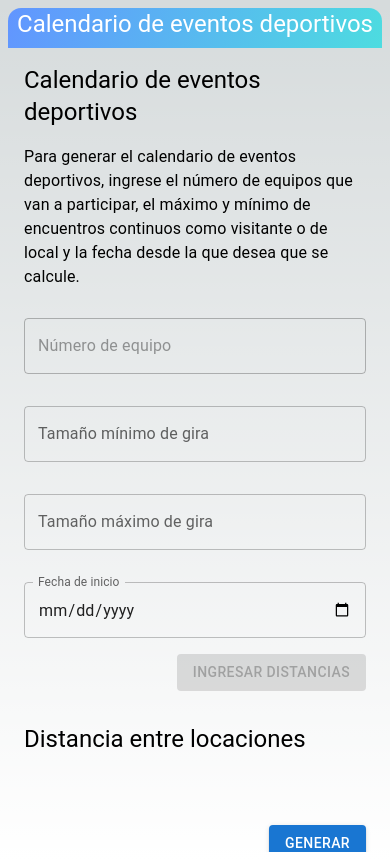
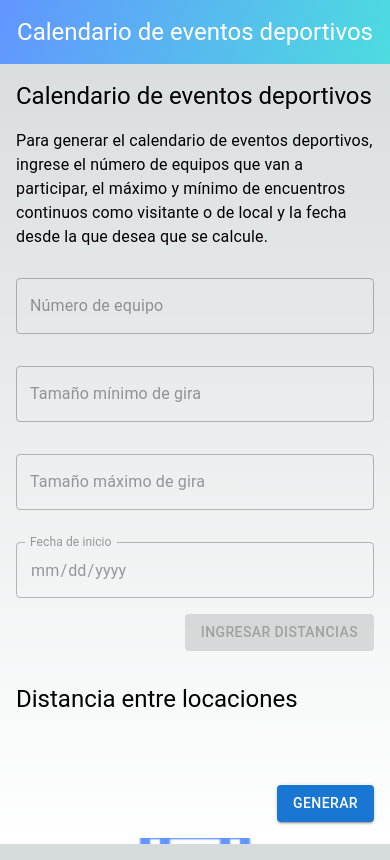
Before and after one commit to fauchx/CalDepF, a Next.js app in the folder CalDepGUIFuentes/: page / in a window 390 px wide. Both pictures are taken after a click on the button "INGRESAR DISTANCIAS". Built offline with nearby package versions, Linux system fonts and the light colour scheme.

Commit message:
Fix rangos de textfields y disable botones

```diff
--- a/CalDepGUIFuentes/components/TresColumnas.tsx
+++ b/CalDepGUIFuentes/components/TresColumnas.tsx
@@ -28,6 +28,7 @@ const PrimeraColumna: React.FC<{
                     margin="normal"
                     onChange={onNumEquiposChange}
                     disabled={disabled}
+                    inputProps={ {min: 0, inputMode: 'numeric'} }
                 />
                 <TextField
                     label="Tamaño mínimo de gira"
@@ -35,6 +36,8 @@ const PrimeraColumna: React.FC<{
                     variant="outlined"
                     fullWidth
                     margin="normal"
+                    disabled={disabled}
+                    inputProps={ {min: 0, inputMode: 'numeric'} }
                 />
                 <TextField
                     label="Tamaño máximo de gira"
@@ -42,6 +45,8 @@ const PrimeraColumna: React.FC<{
                     variant="outlined"
                     fullWidth
                     margin="normal"
+                    disabled={disabled}
+                    inputProps={ {min: 0, inputMode: 'numeric'} }
                 />
                 <TextField
                     label="Fecha de inicio"
@@ -49,6 +54,7 @@ const PrimeraColumna: React.FC<{
                     variant="outlined"
                     fullWidth
                     margin="normal"
+                    disabled={disabled}
                     InputLabelProps={{ shrink: true }}
                     onChange={onFechaInicioChange}
                 />
@@ -72,6 +78,7 @@ const TresColumnas: React.FC = () => {
     const [mostrarSegundaColumna, setMostrarSegundaColumna] = useState(false);
     const [fechaInicio, setFechaInicio] = useState<String>('');
     const [encuentros, setEncuentros] = useState<[]>([]);
+    const [mostrarFechas, setMostrarFechas] = useState(false);
 
     const handleIngresarDistancias = () => {
         setMostrarSegundaColumna(true);
@@ -91,6 +98,7 @@ const TresColumnas: React.FC = () => {
 
     const handleGenerar = async () => {
 
+        setMostrarFechas(true);
 
         const data = {
             numEquipos,
@@ -134,6 +142,7 @@ const TresColumnas: React.FC = () => {
                         distancias={distancias}
                         setDistancias={setDistancias}
                         onGenerar={handleGenerar}
+                        disabled={mostrarFechas}
                     />
                 )}
                 <TerceraColumna
@@ -152,7 +161,8 @@ const SegundaColumna: React.FC<{
     distancias: Map<string, number>;
     setDistancias: (distancias: Map<string, number>) => void;
     onGenerar: any;
-}> = ({ numEquipos, distancias, setDistancias, onGenerar }) => {
+    disabled: boolean;
+}> = ({ numEquipos, distancias, setDistancias, onGenerar, disabled }) => {
     const handleDistanciaChange = (
         e: React.ChangeEvent<HTMLInputElement>,
         key: string
@@ -174,12 +184,13 @@ const SegundaColumna: React.FC<{
                         </Typography>
                         <TextField
                             type="number"
-                            value={distancias.get(key) || ''}
+                            //value={distancias.get(key) || ''}
                             /*@ts-ignore */
                             onChange={(e) => handleDistanciaChange(e, key)}
                             variant="outlined"
                             fullWidth
                             margin="normal"
+                            inputProps={ {min: 0, inputMode: 'numeric'} }
                         />
                     </div>
                 );
@@ -201,6 +212,7 @@ const SegundaColumna: React.FC<{
                 color="primary"
                 className="boton-generar"
                 onClick={onGenerar}
+                disabled={disabled}
             >
                 Generar
             </Button>
--- a/CalDepGUIFuentes/styles/TresColumnas.css
+++ b/CalDepGUIFuentes/styles/TresColumnas.css
@@ -1,9 +1,3 @@
-.columnas {
-    display: flex;
-    flex-direction: row;
-    height: 88%;
-  }
-
   .tres-columnas{
     display: flex;
     flex-direction: column;
@@ -25,13 +19,19 @@
     border-top-right-radius: 13px;
   }
 
+  .columnas {
+    display: flex;
+    flex-direction: row;
+    height: 88%;
+  }
+
   .primera-columna {
     flex: 1;
     display: flex;
     flex-direction: column;
     gap: 0.5rem;
     padding: 1rem;
-    height: 100%;
+    height: 95%;
   }
 
   .parametros-equipos{
@@ -53,7 +53,7 @@
     flex-direction: column;
     gap: 1rem;
     padding: 1rem;
-    height: 100%;
+    height: 95%;
   }
   .distancias-inputs{
     padding: 15px;
@@ -66,12 +66,17 @@
     gap: 1rem;
   }
 
+  .boton-generar {
+    align-self: flex-end;
+    margin-top: 10px;
+  }
+
   .tercera-columna {
     display: flex;
     flex-direction: column;
     flex: 1;
     padding: 1rem;
-    height: 100%;
+    height: 95%;
     background-image: none;
   }
   .no-tournament-loaded {
@@ -118,18 +123,23 @@
     background-color: rgba(88, 184, 238, 0.17);
   }
 
-  .boton-generar {
-    align-self: flex-end;
-    margin-top: auto;
-  }
-
   @media (max-width: 900px) {
+    body{
+      width: 100%;
+      margin: 0;
+    }
     .tres-columnas{
       width: 100%;
       overflow: auto;
       border-radius: 0;
       box-shadow: none;
       height: auto;
+    }
+    .tres-columnas-header{
+      height: auto;
+      border-radius: 0;
+      padding-top: 1rem;
+      padding-bottom: 0.5rem;
     }
     .primera-columna{
       height: auto;
```
